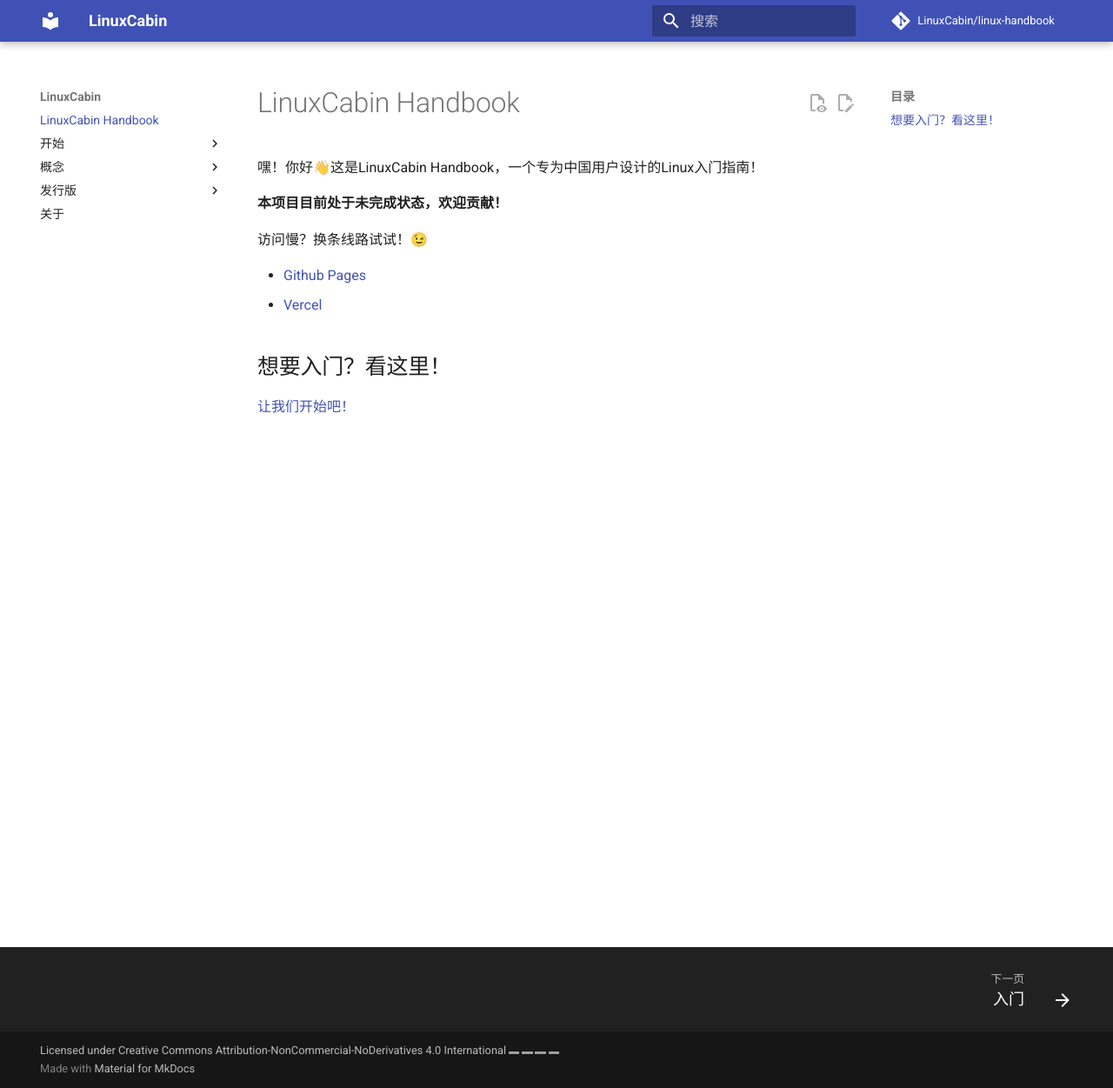
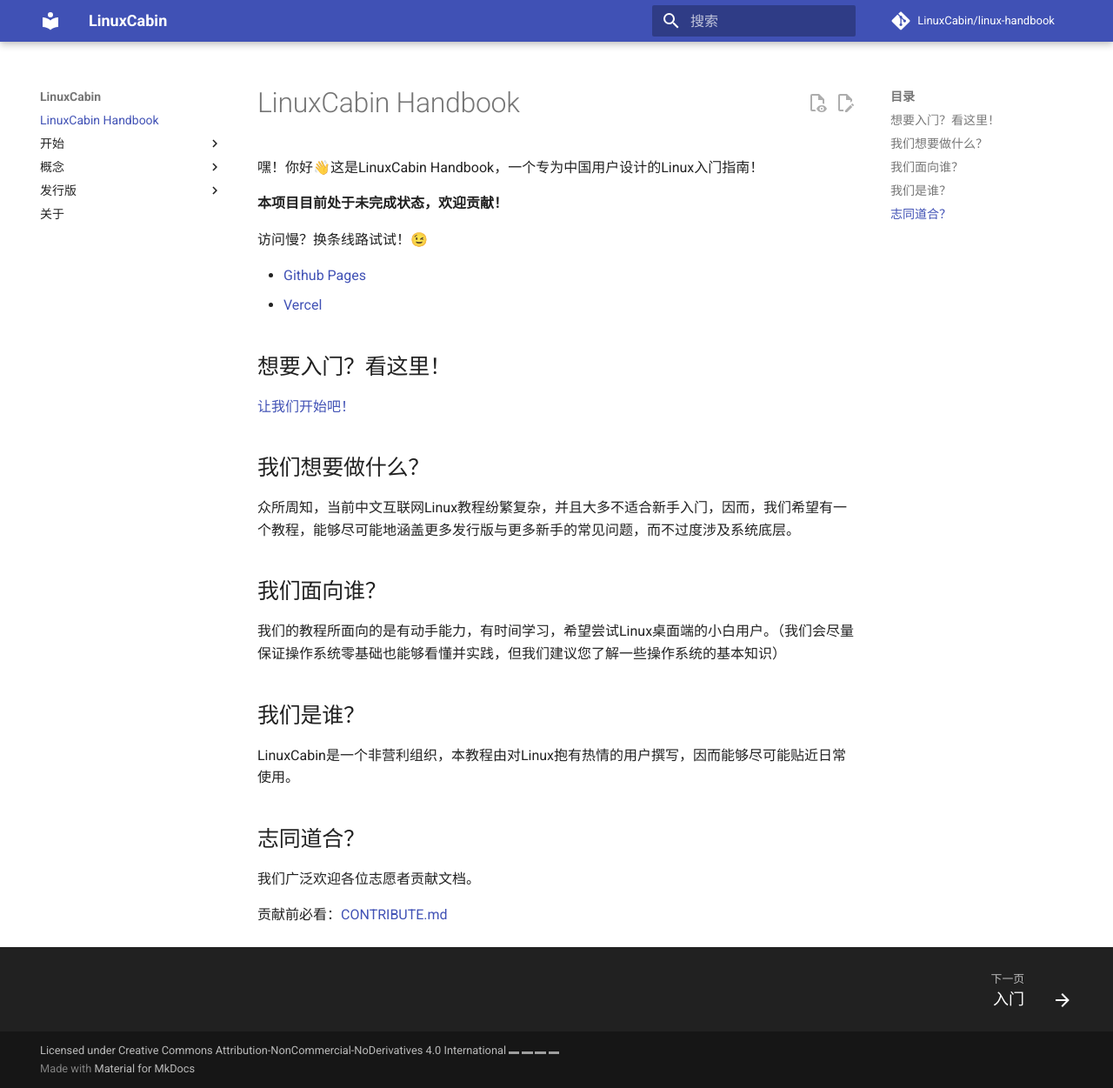
Before and after one commit to LinuxCabin/linux-handbook, an MkDocs documentation site: the page built from docs/index.md, in a window 1280 px wide and 1251 px high. Shown: the whole window at 87% size. Built offline with MkDocs 1.6.1 and Material for MkDocs 9.7.7, drawn with Linux system fonts in a browser that asks for light colours; comment, search, counter and statistics services are not loaded; grey boxes are pictures that could not be loaded.

Commit message:
NixOS, update index

```diff
--- a/docs/index.md
+++ b/docs/index.md
@@ -12,3 +12,21 @@
 ## 想要入门？看这里！
 
 [让我们开始吧！](getting-started/purpose.md)
+
+## 我们想要做什么？
+
+众所周知，当前中文互联网Linux教程纷繁复杂，并且大多不适合新手入门，因而，我们希望有一个教程，能够尽可能地涵盖更多发行版与更多新手的常见问题，而不过度涉及系统底层。
+
+## 我们面向谁？
+
+我们的教程所面向的是有动手能力，有时间学习，希望尝试Linux桌面端的小白用户。（我们会尽量保证操作系统零基础也能够看懂并实践，但我们建议您了解一些操作系统的基本知识）
+
+## 我们是谁？
+
+LinuxCabin是一个非营利组织，本教程由对Linux抱有热情的用户撰写，因而能够尽可能贴近日常使用。
+
+## 志同道合？
+
+我们广泛欢迎各位志愿者贡献文档。
+
+贡献前必看：[CONTRIBUTE.md](CONTRIBUTE.md)
```
Also changed, not shown: docs/distros/nixos.md (added, +38 -0 lines), docs/getting-started/common-command.md (+1 -1 lines), docs/getting-started/drivers.md (added, +13 -0 lines), docs/dde/gnome.md (added), docs/dde/kde.md (added).
